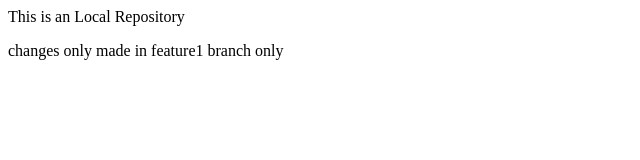
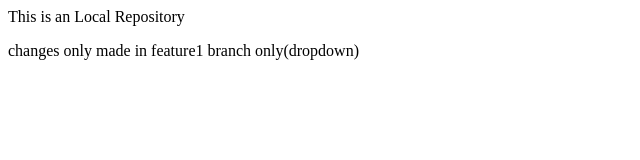
Before and after one commit to iamAKaushik/localrepo, a plain HTML site: page index.html in a window 1280 px wide. Shown: the full height of the page, 0-640 px from the left. Drawn offline with Linux system fonts and the light colour scheme.

Commit message:
dropdowm added

```diff
--- a/index.html
+++ b/index.html
@@ -1,2 +1,2 @@
 <p>This is an Local Repository</p>
-<p>changes only made in feature1 branch only</p>
+<p>changes only made in feature1 branch only(dropdown)</p>
```
